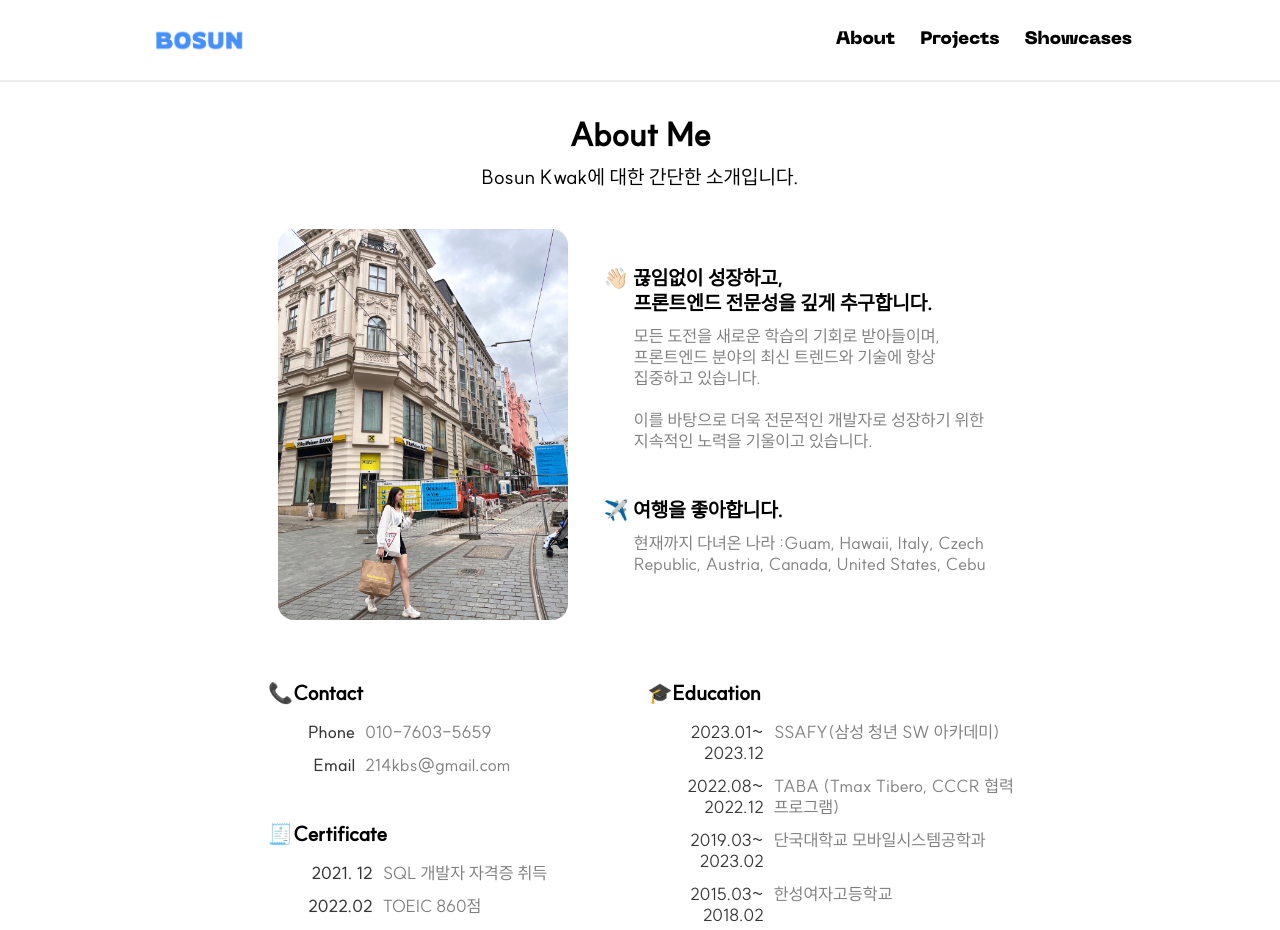
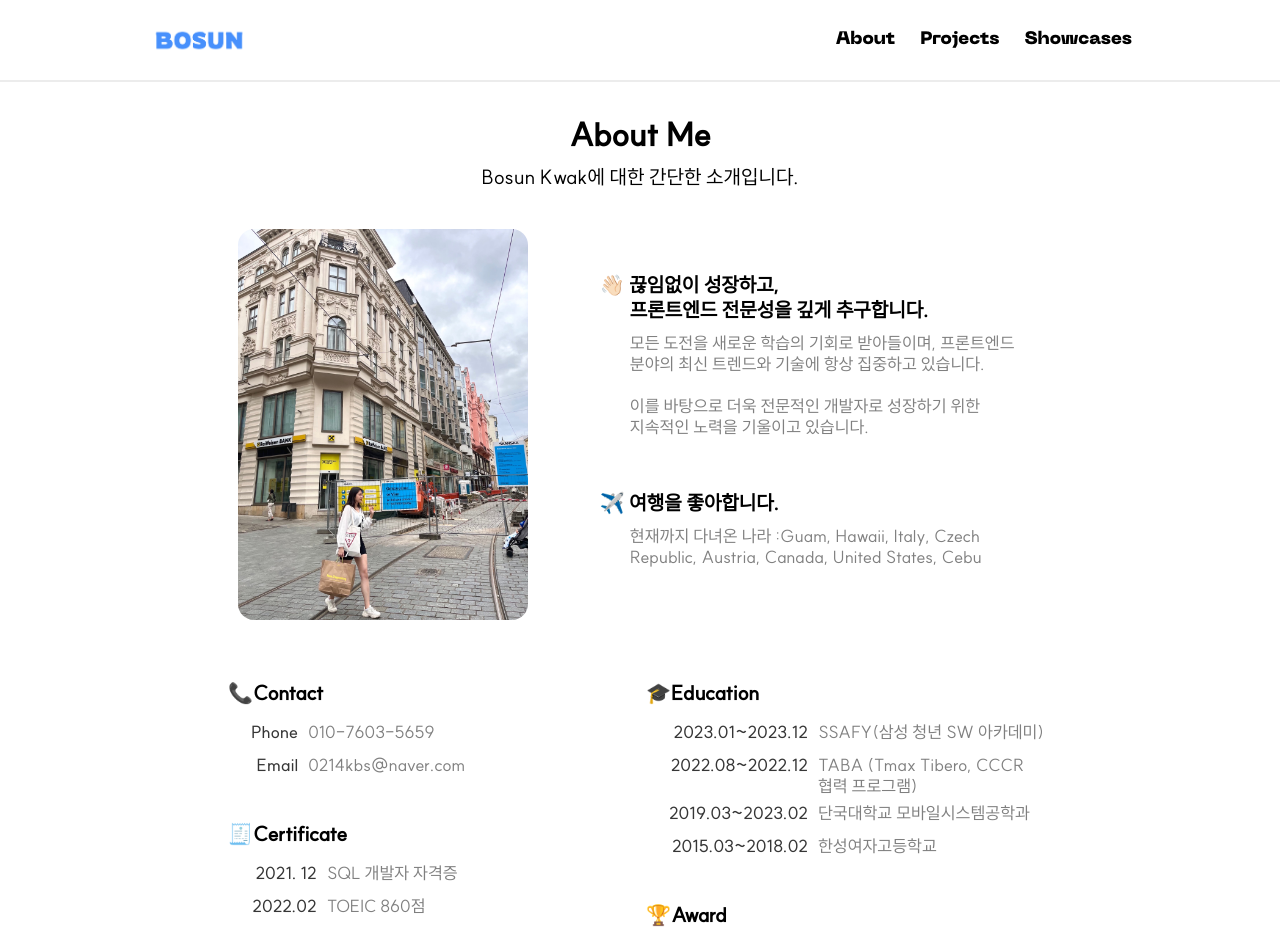
Before and after one commit to 0214kbs/bosun.dev, a Next.js app: page / in a window 1280 px wide. Shown: the top 930 px of the page. Built offline with nearby package versions, Linux system fonts and the light colour scheme.

Commit message:
Feat: home 페이지 디자인 및 내 정보 수정

```diff
--- a/src/app/page.tsx
+++ b/src/app/page.tsx
@@ -10,7 +10,7 @@ export const metadata: Metadata = {
 
 export default function Home() {
 	return (
-		<div style={{ maxWidth: "780px", margin: "auto", padding: "0 8px", paddingTop: "6.5rem" }}>
+		<div style={{ maxWidth: "860px", margin: "auto", padding: "0 8px", paddingTop: "6.5rem" }}>
 			<PageTitle title="About Me" text="Bosun Kwak에 대한 간단한 소개입니다."></PageTitle>
 			<HomePage />
 		</div>
--- a/src/components/common/table/Table.styled.tsx
+++ b/src/components/common/table/Table.styled.tsx
@@ -12,24 +12,6 @@ const StyledHeader = styled.td.attrs<any>((props) => ({}))`
 			text-align: right;
 
 			position: relative;
-			&::before {
-				content: "";
-				position: absolute;
-				top: 10%;
-				left: 0;
-				width: 0;
-				height: 80%;
-				background-color: ${main};
-				transition: width 0.5s;
-				z-index: -1;
-			}
-
-			tr:hover & {
-				&::before {
-					width: 100%;
-				}
-				color: black;
-			}
 		`;
 	}};
 `;
--- a/src/components/common/table/index.tsx
+++ b/src/components/common/table/index.tsx
@@ -3,7 +3,7 @@ import { StyledData, StyledHeader } from "./Table.styled";
 const Table = ({ headers, data }: any) => {
 	return (
 		<div>
-			<table style={{ marginLeft: "35px", marginTop: "10px" }}>
+			<table style={{ marginLeft: "18px", marginTop: "10px" }}>
 				<tbody>
 					{data.map((row: any, rowIndex: any) => (
 						<tr key={rowIndex}>
--- a/src/components/home/index.tsx
+++ b/src/components/home/index.tsx
@@ -22,7 +22,7 @@ function HomePage() {
 	return (
 		<div>
 			<Profile />
-			<div style={{ display: "flex", width: "780px", paddingLeft: "10px", gap: "10px" }}>
+			<div style={{ display: "flex", width: "860px", paddingLeft: "10px", gap: "10px" }}>
 				<div style={{ width: "48%" }}>
 					<StyledTableTitle> 📞Contact</StyledTableTitle>
 					<Table headers={ContanctHeader} data={ContactData} />
--- a/src/data/aboutme.ts
+++ b/src/data/aboutme.ts
@@ -1,27 +1,24 @@
 export const ContanctHeader = ["Phone", "Email"];
-export const ContactData = ["010-7603-5659", "214kbs@gmail.com"];
+export const ContactData = ["010-7603-5659", "0214kbs@naver.com"];
 
-export const CertHeader = ["2021. 12", "2022.02", "2022.03"];
-export const CertData = ["SQL 개발자 자격증 취득", "TOEIC 860점", "TOEIC SPEAKING IH level"];
+export const CertHeader = ["2021. 12", "2022.02", "2024.03", "2024.09"];
+export const CertData = ["SQL 개발자 자격증", "TOEIC 860점", "TOEIC SPEAKING IH level", "정보처리기사"];
 
-// export const ExpHeader = [["2021~", "2022"], "2022", "2022", "2021", "2019", "2019"];
 export const ExpHeader = ["2021,22", "2022", "2022", "2021", "2019", "2019"];
 export const ExpData = [
 	["학부 연구생", "- 암호 Database 질의 연산 기술 연구"],
 	"코딩 동아리 스터디장으로서 활동",
 	"WISA 2022 컨퍼런스 참가",
-	"과 학생회 기획부장",
 	"대지중학교 방과후 코딩반 수업 운영 및 지도하는 봉사활동 ",
-	"과 학생회 사무부장",
 ];
 
-// export const EduHeader = ["2023.01~ ing", "2022.08~2022.12", "2019.03~2023.02", "2015.03~2018.02"];
-export const EduHeader = [
-	["2023.01~", "2023.12"],
-	["2022.08~", "2022.12"],
-	["2019.03~", "2023.02"],
-	["2015.03~", "2018.02"],
-];
+export const EduHeader = ["2023.01~2023.12", "2022.08~2022.12", "2019.03~2023.02", "2015.03~2018.02"];
+// export const EduHeader = [
+// 	["2023.01~", "2023.12"],
+// 	["2022.08~", "2022.12"],
+// 	["2019.03~", "2023.02"],
+// 	["2015.03~", "2018.02"],
+// ];
 export const EduData = [
 	"SSAFY(삼성 청년 SW 아카데미)",
 	"TABA (Tmax Tibero, CCCR 협력 프로그램) ",
```
